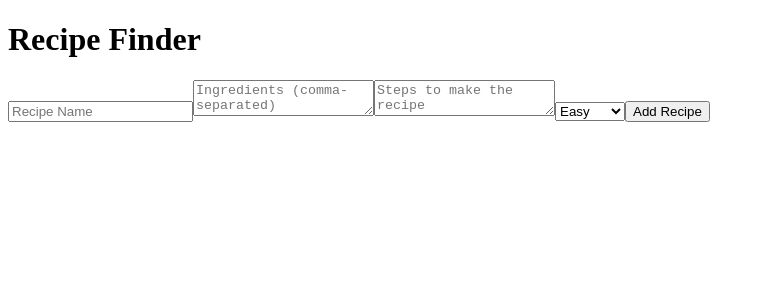
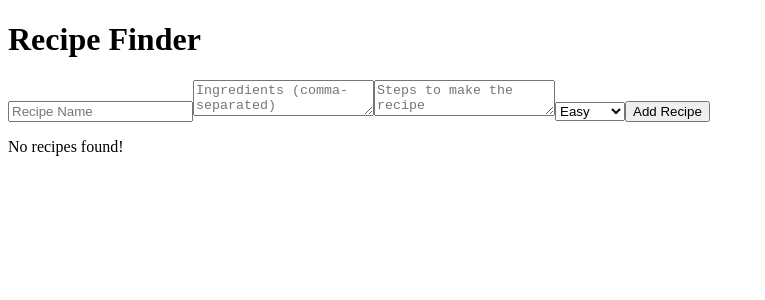
Before and after one commit to Espadv69/Recipe-Finder, a React (Vite) app: page / in a window 1280 px wide. Shown: the top 300 px of the page, without its empty margins (0-765 px from the left). Built offline with nearby package versions, Linux system fonts and the light colour scheme.

Commit message:
Add message for empty recipe list in RecipeList component

```diff
--- a/src/components/RecipeList.jsx
+++ b/src/components/RecipeList.jsx
@@ -1,6 +1,10 @@
 import RecipeCard from './RecipeCard.jsx'
 
 const RecipeList = ({ recipes }) => {
+  if (!recipes || recipes.length === 0) {
+    return <p>No recipes found!</p> // Mensaje para cuando no hay recetas
+  }
+
   return (
     <div>
       {recipes.map((recipe, index) => (
```
